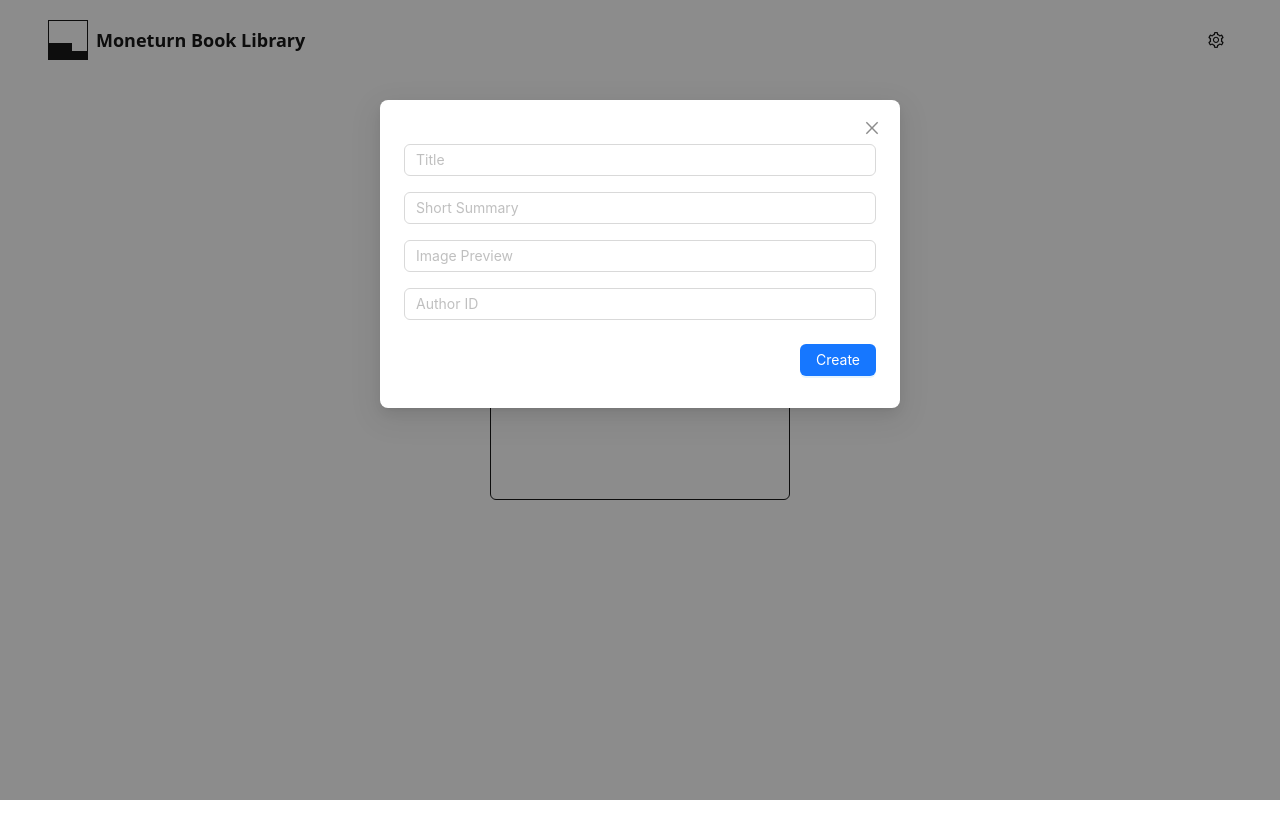
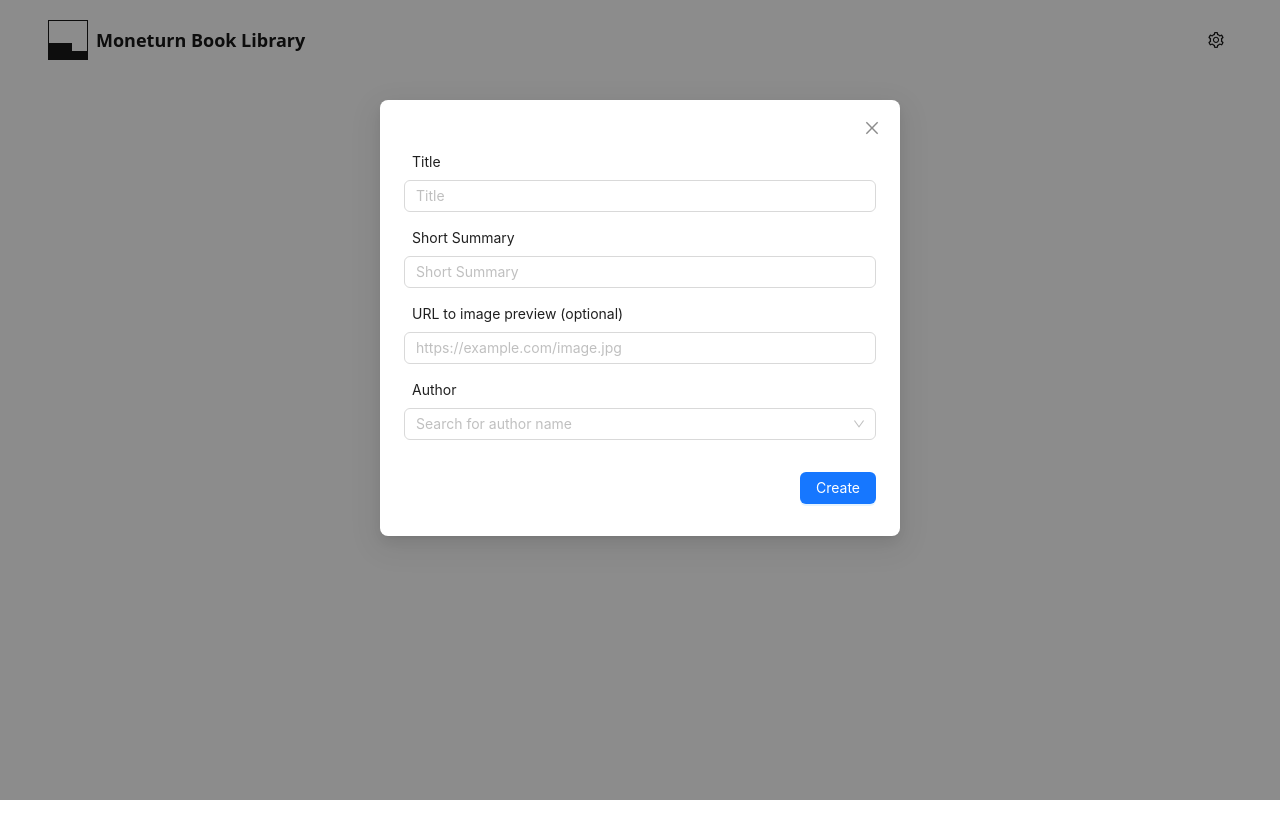
Before and after one commit to officialrobert/moneturn-book-library, a React (Vite) app in the folder book-library-alpha/: page /settings in a window 1280 px wide. Both pictures are taken after a click on the button "New Book". Shown: the top 838 px of the page. Built offline with nearby package versions, Linux system fonts and the light colour scheme; no server answers.

Commit message:
feat: create books

```diff
--- /dev/null
+++ b/book-library-alpha/src/dialog/create-author/index.tsx
@@ -0,0 +1,5 @@
+const CreateAuthorDialog = () => {
+  return <div></div>;
+};
+
+export default CreateAuthorDialog;
--- a/book-library-alpha/src/dialog/create-book/index.tsx
+++ b/book-library-alpha/src/dialog/create-book/index.tsx
@@ -1,51 +1,73 @@
 import { useShallow } from 'zustand/shallow';
 import { useAppStore } from '../../store';
-import { Dialogs } from '../../types';
-import { useForm, type SubmitHandler } from 'react-hook-form';
-import { Button, Input } from 'antd';
+import { Controller, useForm, type SubmitHandler } from 'react-hook-form';
+import { Button, Input, Select, Result } from 'antd';
 import type { INewBookSubmitForm } from '../../types';
 import { createNewBookInfoApi } from '../../apis';
-import { useMemo } from 'react';
+import { useMemo, useState } from 'react';
 import { isEmpty } from 'lodash';
+import { useAuthors, useDialog } from '../../hooks';
+import { cn } from '../../lib';
+import { delay, grabApiErrorMessage } from '../../helpers';
+import type { AxiosError } from 'axios';
 
 const CreateBookDialog = () => {
-  const { setShowDialog } = useAppStore(
+  const { submittingNewBook, setSubmittingNewBook } = useAppStore(
     useShallow((state) => ({
-      setShowDialog: state.setShowDialog,
+      submittingNewBook: state.submittingNewBook,
+      setSubmittingNewBook: state.setSubmittingNewBook,
     })),
   );
 
+  const { closeDialog } = useDialog();
+
+  const [success, setSuccess] = useState(false);
+
+  const [error, setError] = useState('');
+
+  const { authorsList } = useAuthors();
+
   const {
     handleSubmit,
+    control,
     formState: { errors },
+    setValue,
   } = useForm<INewBookSubmitForm>();
 
   const handleCreateNewBook: SubmitHandler<INewBookSubmitForm> = async (
     data,
   ) => {
-    if (!data) {
+    if (!data || submittingNewBook) {
       return;
     }
+    setSubmittingNewBook(true);
 
     try {
-      const res = await createNewBookInfoApi({
+      await createNewBookInfoApi({
         title: data.title,
         shortSummary: data.shortSummary,
-        imagePreview: data.imagePreview,
+        imagePreview: data.imagePreview || '',
         authorId: data.authorId || '',
       });
 
-      if (!res) {
-        throw new Error('Failed to create new book');
-      }
+      // simulate delay
+      await delay(500);
+
+      setSuccess(true);
     } catch (err) {
-      console.error(err);
+      setError(grabApiErrorMessage(err as Error | AxiosError));
+      setValue('title', '');
+      setValue('shortSummary', '');
+      setValue('imagePreview', '');
     } finally {
-      setShowDialog(Dialogs.none);
+      setSubmittingNewBook(false);
     }
   };
 
   const errorMessage = useMemo(() => {
+    if (error) {
+      return error;
+    }
     if (errors.title) {
       return errors.title.message;
     }
@@ -63,18 +85,122 @@ const CreateBookDialog = () => {
     }
 
     return null;
-  }, [errors]);
+  }, [errors, error]);
 
   return (
     <div className="relative w-full box-border">
+      <div
+        className={cn(
+          success
+            ? 'relative w-full flex justify-center items-center'
+            : 'hidden w-0 overflow-hidden',
+        )}
+      >
+        <Result
+          status="success"
+          title="Book created successfully"
+          subTitle="It may take a few seconds for the book to appear in the list."
+          extra={[
+            <Button
+              key="1"
+              type="primary"
+              className="min-w-[60px]"
+              onClick={() => closeDialog()}
+            >
+              Ok
+            </Button>,
+          ]}
+        />
+      </div>
+
       <form
         onSubmit={handleSubmit(handleCreateNewBook)}
-        className="relative w-full mt-6 gap-4 flex flex-col"
+        className={cn(
+          success
+            ? 'hidden w-0 h-0'
+            : 'relative w-full mt-8 gap-4 flex flex-col',
+        )}
       >
-        <Input placeholder="Title" className="relative w-full" />
-        <Input placeholder="Short Summary" className="relative w-full" />
-        <Input placeholder="Image Preview" className="relative w-full" />
-        <Input placeholder="Author ID" className="relative w-full" />
+        <Controller
+          control={control}
+          rules={{
+            required: 'Title is required',
+          }}
+          name="title"
+          render={({ field }) => (
+            <div className="relative flex flex-col justify-start items-start w-full box-border gap-2">
+              <p className="text-sm pl-2">Title</p>
+              <Input
+                placeholder="Title"
+                className="relative w-full"
+                {...field}
+              />
+            </div>
+          )}
+        />
+        <Controller
+          control={control}
+          rules={{
+            required: 'Short summary is required',
+          }}
+          name="shortSummary"
+          render={({ field }) => (
+            <div className="relative flex flex-col justify-start items-start w-full box-border gap-2">
+              <p className="text-sm pl-2">Short Summary</p>
+              <Input
+                placeholder="Short Summary"
+                className="relative w-full"
+                {...field}
+              />
+            </div>
+          )}
+        />
+        <Controller
+          control={control}
+          name="imagePreview"
+          render={({ field }) => (
+            <div className="relative flex flex-col justify-start items-start w-full box-border gap-2">
+              <p className="text-sm pl-2">URL to image preview (optional)</p>
+              <Input
+                placeholder="https://example.com/image.jpg"
+                className="relative w-full box-border"
+                {...field}
+              />
+            </div>
+          )}
+        />
+
+        <div className="relative w-full box-border">
+          <div className="relative w-full">
+            <Controller
+              control={control}
+              rules={{
+                required: 'Author is required',
+              }}
+              name="authorId"
+              render={({ field }) => (
+                <div className="relative flex flex-col justify-start items-start w-full box-border gap-2">
+                  <p className="text-sm pl-2">Author</p>
+                  <Select
+                    {...field}
+                    className="relative w-full"
+                    options={authorsList.map((author) => ({
+                      value: author.id,
+                      label: author.name,
+                    }))}
+                    filterOption={(input, option) =>
+                      (option?.label ?? '')
+                        .toLowerCase()
+                        .includes(input.toLowerCase())
+                    }
+                    placeholder="Search for author name"
+                    showSearch
+                  />
+                </div>
+              )}
+            />
+          </div>
+        </div>
 
         {!isEmpty(errorMessage) && (
           <div className="relative w-full flex justify-center items-center mt-2">
@@ -82,8 +208,13 @@ const CreateBookDialog = () => {
           </div>
         )}
 
-        <div className="relative w-full flex justify-end items-center mt-2">
-          <Button type="primary" htmlType="submit">
+        <div
+          className={cn(
+            'relative w-full flex justify-end items-center',
+            !isEmpty(errorMessage) ? 'mt-2' : 'mt-4',
+          )}
+        >
+          <Button loading={submittingNewBook} type="primary" htmlType="submit">
             Create
           </Button>
         </div>
--- a/book-library-alpha/src/helpers/index.ts
+++ b/book-library-alpha/src/helpers/index.ts
@@ -1,3 +1,52 @@
-export function getServerApiBaseUrl() {
+import { AxiosError } from 'axios';
+
+/**
+ * Get server API base URL.
+ *
+ * @returns Base URL.
+ */
+export function getServerApiBaseUrl(): string {
   return 'http://localhost:3001/v1';
 }
+
+/**
+ * Grab error message from API response.
+ *
+ * @param err - Error object or AxiosError object.
+ * @param defaultMessage - Default error message.
+ * @returns Error message.
+ */
+export function grabApiErrorMessage(
+  err: Error | AxiosError | null | undefined,
+  defaultMessage?: string,
+) {
+  if (err instanceof AxiosError) {
+    return (
+      err.response?.data?.message || defaultMessage || 'Something went wrong'
+    );
+  }
+
+  if (err instanceof Error) {
+    return err.message || defaultMessage || 'Something went wrong';
+  }
+
+  return defaultMessage || 'Something went wrong';
+}
+
+/**
+ * Delay execution for a specified amount of milliseconds.
+ *
+ * @param ms - Number of milliseconds to delay.
+ * @returns Promise that resolves after the specified amount of milliseconds.
+ */
+export async function delay(ms: number): Promise<void> {
+  return new Promise((resolve) => {
+    const timeoutId = setTimeout(
+      () => {
+        clearTimeout(timeoutId);
+        resolve();
+      },
+      ms > 0 ? ms : 0,
+    );
+  });
+}
--- a/book-library-alpha/src/hooks/index.ts
+++ b/book-library-alpha/src/hooks/index.ts
@@ -2,3 +2,4 @@ export * from './useBooks';
 export * from './useTheme';
 export * from './useDebounce';
 export * from './useAuthors';
+export * from './useDialog';
--- a/book-library-alpha/src/hooks/useAuthors.ts
+++ b/book-library-alpha/src/hooks/useAuthors.ts
@@ -4,7 +4,7 @@ import { useAuthorStore } from '../store';
 import { useShallow } from 'zustand/shallow';
 import { getAuthorListByPageApi } from '../apis';
 
-const useAuthor = () => {
+const useAuthors = () => {
   const { authorListCurrentPage } = useAuthorStore(
     useShallow((state) => ({
       authorListCurrentPage: state.authorListCurrentPage,
@@ -21,4 +21,4 @@ const useAuthor = () => {
   return { authorsList };
 };
 
-export { useAuthor };
+export { useAuthors };
--- /dev/null
+++ b/book-library-alpha/src/hooks/useDialog.ts
@@ -0,0 +1,21 @@
+import { useAppStore } from '../store';
+import { useShallow } from 'zustand/shallow';
+import { Dialogs } from '../types';
+
+const useDialog = () => {
+  const { showDialog, setShowDialog } = useAppStore(
+    useShallow((state) => ({
+      showDialog: state.showDialog,
+      setShowDialog: state.setShowDialog,
+    })),
+  );
+
+  const closeDialog = () => setShowDialog(Dialogs.none);
+
+  return {
+    showDialog,
+    closeDialog,
+  };
+};
+
+export { useDialog };
--- a/book-library-alpha/src/pages/settings/index.tsx
+++ b/book-library-alpha/src/pages/settings/index.tsx
@@ -44,6 +44,7 @@ const SettingsPage = () => {
       <Modal
         open={showDialog === Dialogs.createBook}
         closable
+        maskClosable={false}
         onCancel={() => {
           if (submittingNewBook) {
             return;
```
Also changed, not shown: 1 other file (tests, documents, lock files or other folders).
